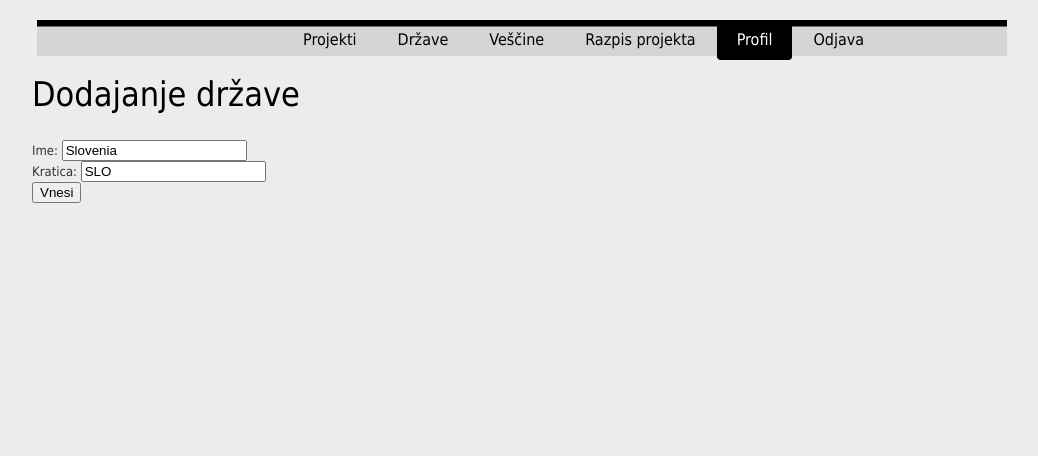
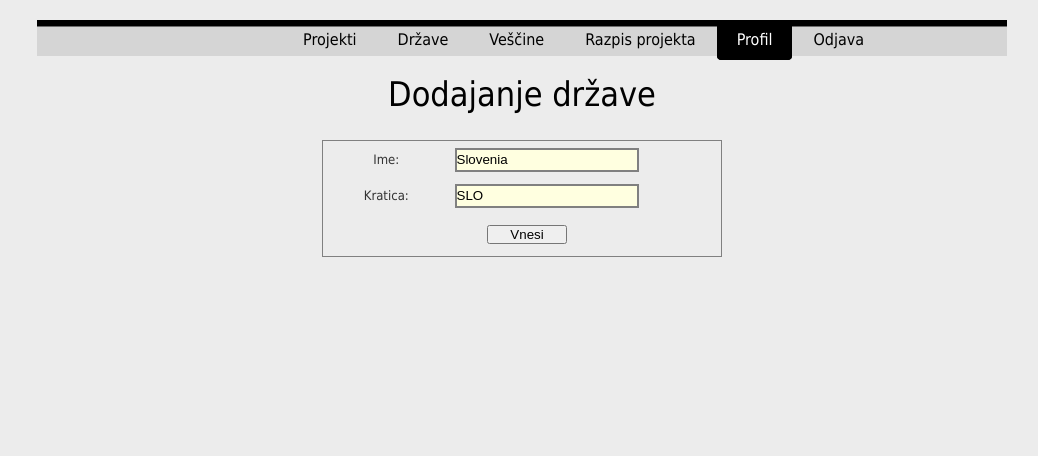
Before and after one commit to bpirecnik/oDesk, a PHP site: page /country_edit.php?id=1 in a window 1280 px wide. Shown: the top 456 px of the page, without its empty margins (118-1156 px from the left). Run offline with PHP 8.4, Linux system fonts and the light colour scheme; a user stored in the database is signed in; data comes from the database, SQL or seed files in the repository; some libraries are stand-ins or nearby versions.

Commit message:
Even more css fixes in inserts

```diff
--- a/countries.php
+++ b/countries.php
@@ -8,11 +8,6 @@
         <th>Ime</th>
         <th>Kratica</th>
         <th>Akcije</th>
-    </tr>
-    <tr>
-        <td>Slovenija</td>
-        <td>SLO</td>
-        <td>Uredi Izbriši</td>
     </tr>
     <?php
         $query = "SELECT * FROM countries";
--- a/country_edit.php
+++ b/country_edit.php
@@ -14,12 +14,24 @@
     $country = mysqli_fetch_array($result);
 ?>
 
-<h1>Dodajanje države</h1>
+<link href="css/forms.css" rel="stylesheet" type="text/css"/>
+
+<h1 class="align_center">Dodajanje države</h1>
 <form action="country_update.php" method="POST">
     <input type="hidden" name="id" value="<?php echo $id; ?>" />
-    Ime: <input type="text" name="title" value="<?php echo $country['title']; ?>" /><br />
-    Kratica: <input type="text" name="short" value="<?php echo $country['short']; ?>"/><br />
-    <input type="submit" value="Vnesi" />
+    <table class="login_table">
+		<tr>
+			<td class="input_desc">Ime:</td>
+			<td class="input_table"><input class="input_login" type="text" name="title" value="<?php echo $country['title']; ?>" /></td>
+		</tr>
+		<tr>
+			<td class="input_desc">Kratica:</td>
+			<td class="input_table"><input class="input_login" type="text" name="short" value="<?php echo $country['short']; ?>"/></td>
+		</tr>
+		<tr>
+			<td colspan="2" align="center"><input class="login_button" type="submit" value="Vnesi" /></td>
+		</tr>
+	</table>
 </form>
 
 
```
